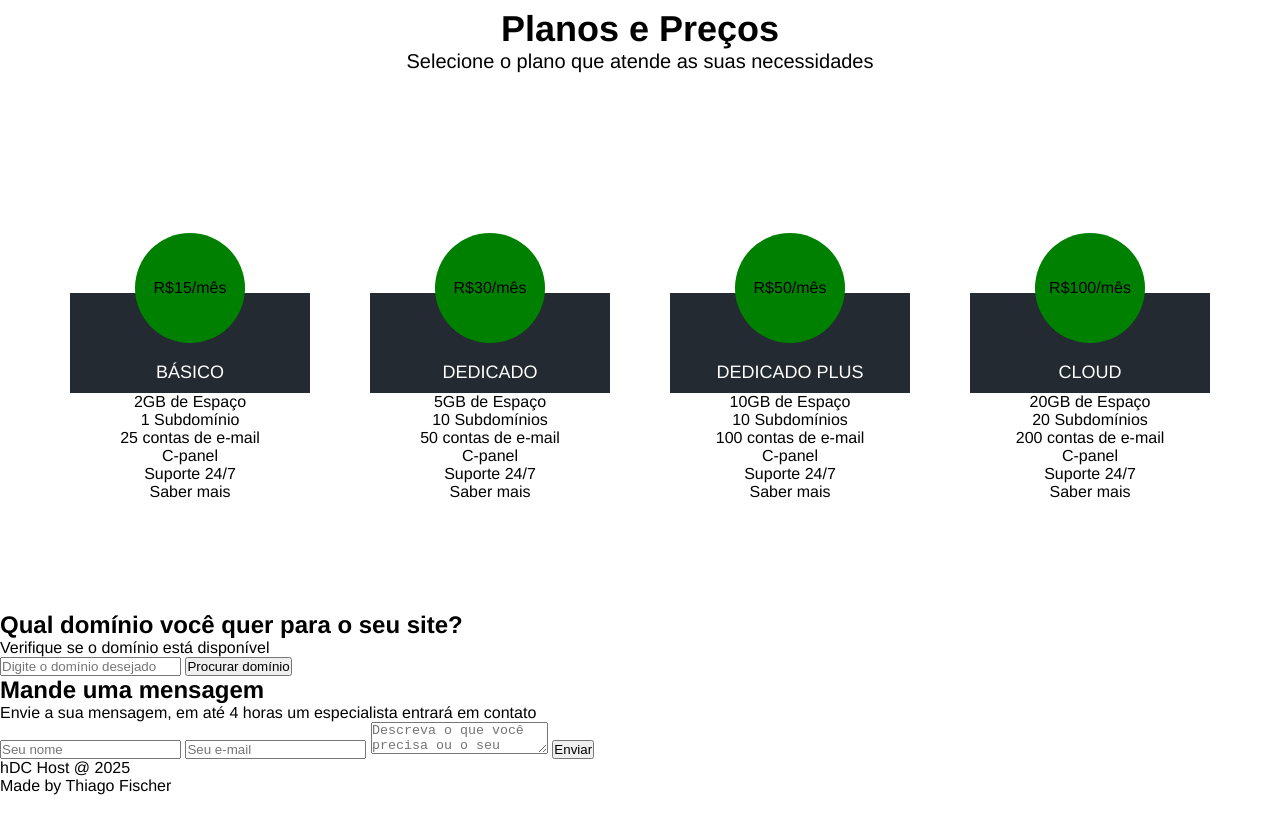
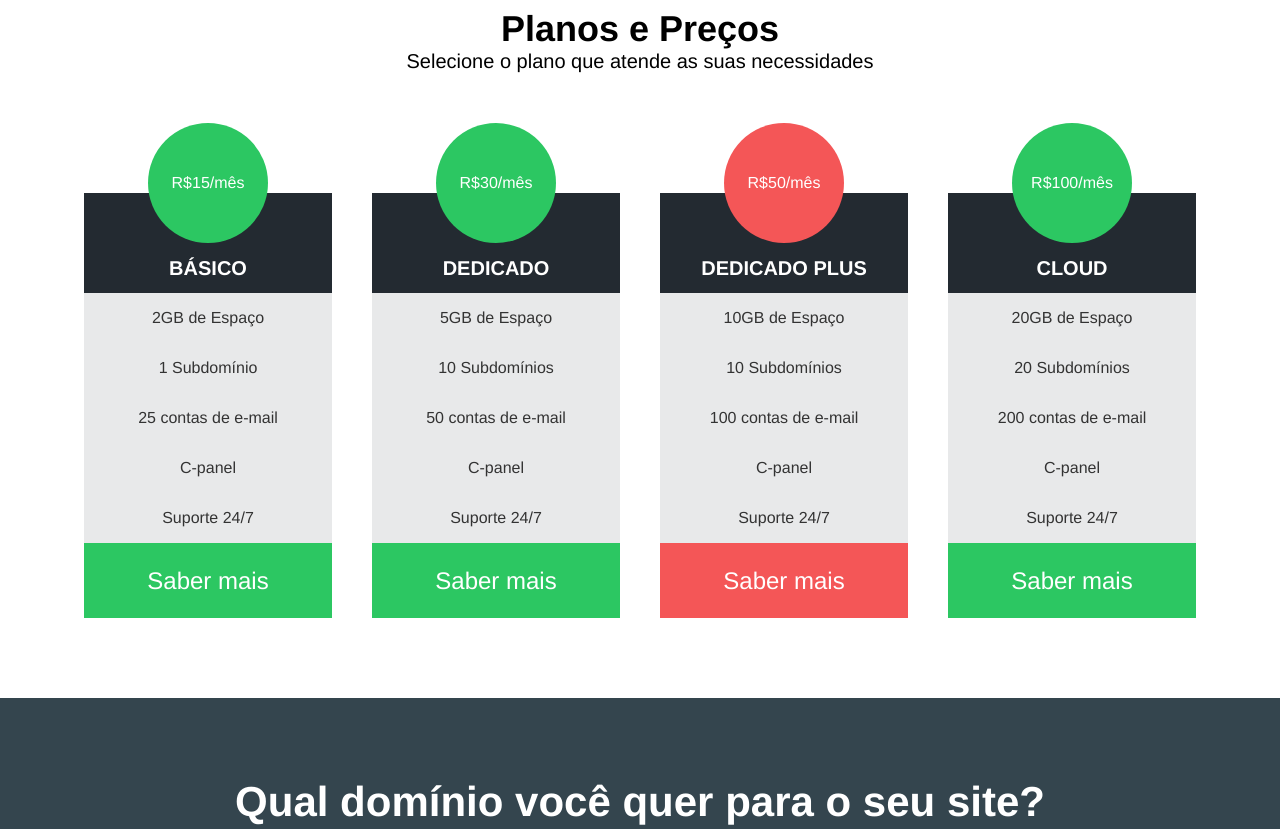
Before and after one commit to thiago-fischer/udemy-curso-front-end-completo-js, a plain HTML site: page secao_09_site-hdchost/index.html in a window 1280 px wide. Shown: the part 980-1809 px from the top of the page. Before the commit the page ends 1775 px from the top, so only its background shows below. Drawn offline with Linux system fonts and the light colour scheme.

Commit message:
Finalizando o CSS

```diff
--- a/secao_09_site-hdchost/css/styles.css
+++ b/secao_09_site-hdchost/css/styles.css
@@ -131,42 +131,153 @@ html {
 
 .plans-container {
     display: flex;
-    flex-direction: row;
     justify-content: space-between;
-    padding: 80px 40px;
-    align-items: center;
+    margin: 0 auto;
+    width: 90%;
     text-align: center;
 
 }
 
 .plan {
-    display: flex;
-    align-items: center;
-    flex-direction: column;;
     flex: 1;
-    margin: 30px;
+    max-width: 275px;
+    margin: 0 20px;
 }
+
+.plan li {
+    height: 50px;
+    line-height: 50px;
+    background-color: #e8e9ea;
+    color: #333;
+}
+
 .plan .price {
-    background-color: green;
+    width: 120px;
+    height: 120px;
     border-radius: 50%;
-    width: 110px;
-    height: 110px;
-    display: flex;
-    justify-content: center;
-    align-items: center;
+    background-color: #2cc762;
+    margin: 0 auto;
+    line-height: 120px;
+    color: #fff;
     position: relative;
     bottom: -50px;
 }
 
-.plan-name {
+.plan .plan-name {
+    background-color: #232a31;
     height: 100px;
-    width: 100%;
-    background-color: #232a31;
+    text-align: center;
     color: #fff;
+    padding: 50px 0;
+    font-size: 20px;
+    font-weight: bold;
     text-transform: uppercase;
-    font-size: large;
-    display: flex;
-    flex-direction: column;
-    justify-content: flex-end;
-    padding: 10px;
 }
+
+.plan .plan-btn {
+    background-color: #2cc762;
+    color: #fff;
+    cursor: pointer;
+    font-size: 24px;
+    height: 75px;
+    line-height: 75px;
+}
+
+.plan .recommended {
+    background-color: #f45657;
+}
+
+/* Search Domain Container */
+.searchdomain-container {
+    margin: 80px 0 0 0;
+    background-color: #34454e;
+    padding: 5rem 0;
+    text-align: center;
+}
+
+.searchdomain-container h2 {
+    color: #fff;
+    font-size: 42px;
+    margin-bottom: 15px;
+}
+
+.searchdomain-container p {
+    color: #d5d5d5;
+    font-size: 24px;
+    margin-bottom: 15px;
+}
+
+.searchdomain-container input {
+    display: block;
+    border-style: none;
+    border-radius: 5px;
+    margin: 0 auto;
+}
+
+.searchdomain-container input[type="text"] {
+    width: 60%;
+    font-size: 20px;
+    padding: 20px;
+    margin-bottom: 25px;
+}
+
+.searchdomain-container input[type="submit"] {
+    background-color: #2cc762;
+    padding: 15px 20px;
+    font-size: 24px;
+    color: #fff;
+    cursor: pointer;
+    opacity: .8;
+}
+
+.searchdomain-container input[type="submit"]:hover {
+    opacity: 1;
+}
+
+
+/* Contact Container */
+.contact-container {
+    padding: 5rem 0;
+    text-align: center;
+}
+
+.contact-container h2 {
+    font-size: 42px;
+    margin-bottom: 15px;
+}
+
+.contact-container p {
+    font-size: 24px;
+    margin-bottom: 15px;
+}
+
+.contact-container input,
+.contact-container textarea {
+    width: 200px;
+    padding: 10px 20px;
+    font-size: 16px;
+    border-radius: 5px;
+    border: 1px solid #ccc;
+    margin: 0 10px 20px;
+}
+
+.contact-container textarea{
+    display: block;
+    width: 480px;
+    height: 240px;
+    margin: 0 auto 20px;
+}
+
+.contact-container input[type="submit"] {
+    background-color: #2cc762;
+    color: #fff;
+    padding: 15px 20px;
+    cursor: pointer;
+}
+
+/* Footer */
+footer {
+    padding: 20px 0 100px 0;
+    text-align: center;
+    font-weight: bold;
+}
--- a/secao_09_site-hdchost/index.html
+++ b/secao_09_site-hdchost/index.html
@@ -76,14 +76,14 @@
                     <li class="plan-btn">Saber mais</li>
                 </ul>
                 <ul class="plan">
-                    <li class="price">R$50/mês</li>
+                    <li class="price recommended">R$50/mês</li>
                     <li class="plan-name">Dedicado Plus</li>
                     <li>10GB de Espaço</li>
                     <li>10 Subdomínios</li>
                     <li>100 contas de e-mail</li>
                     <li>C-panel</li>
                     <li>Suporte 24/7</li>
-                    <li class="plan-btn">Saber mais</li>
+                    <li class="plan-btn recommended">Saber mais</li>
                 </ul>
                 <ul class="plan">
                     <li class="price">R$100/mês</li>
```
